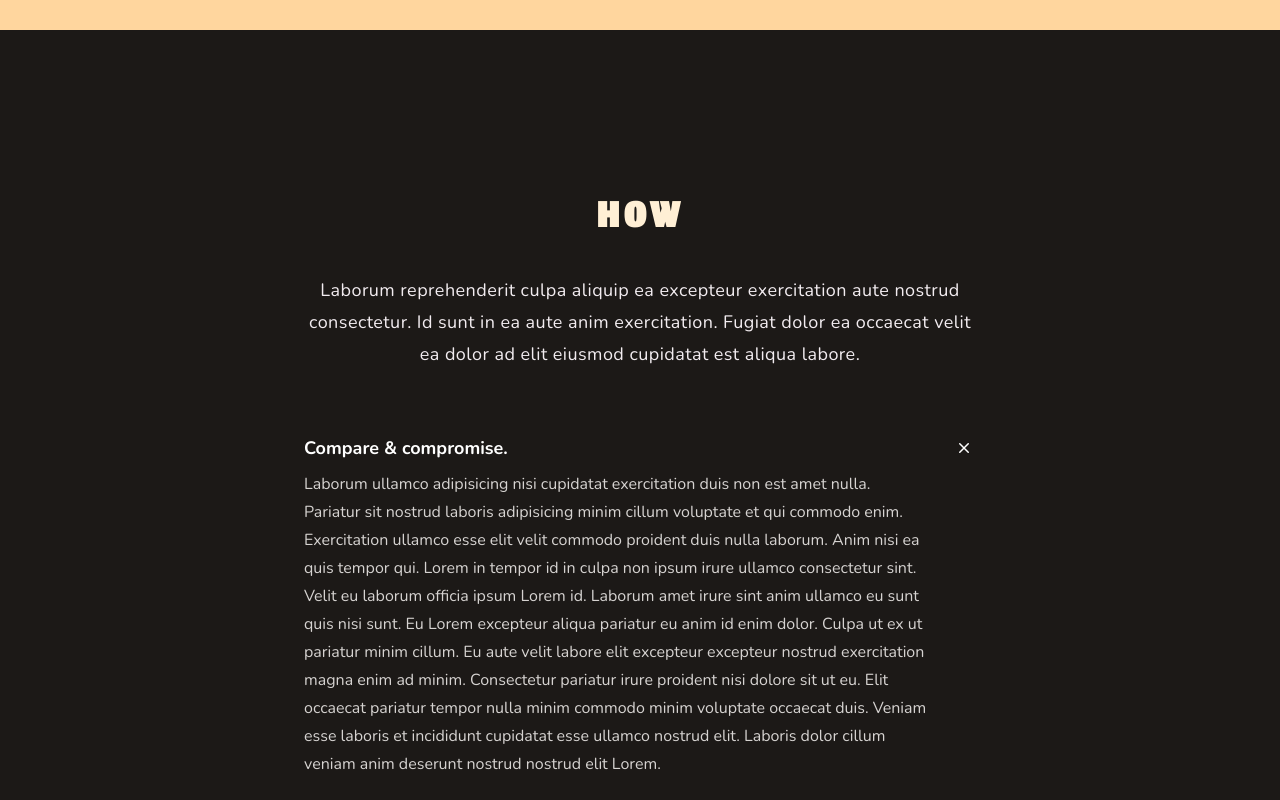
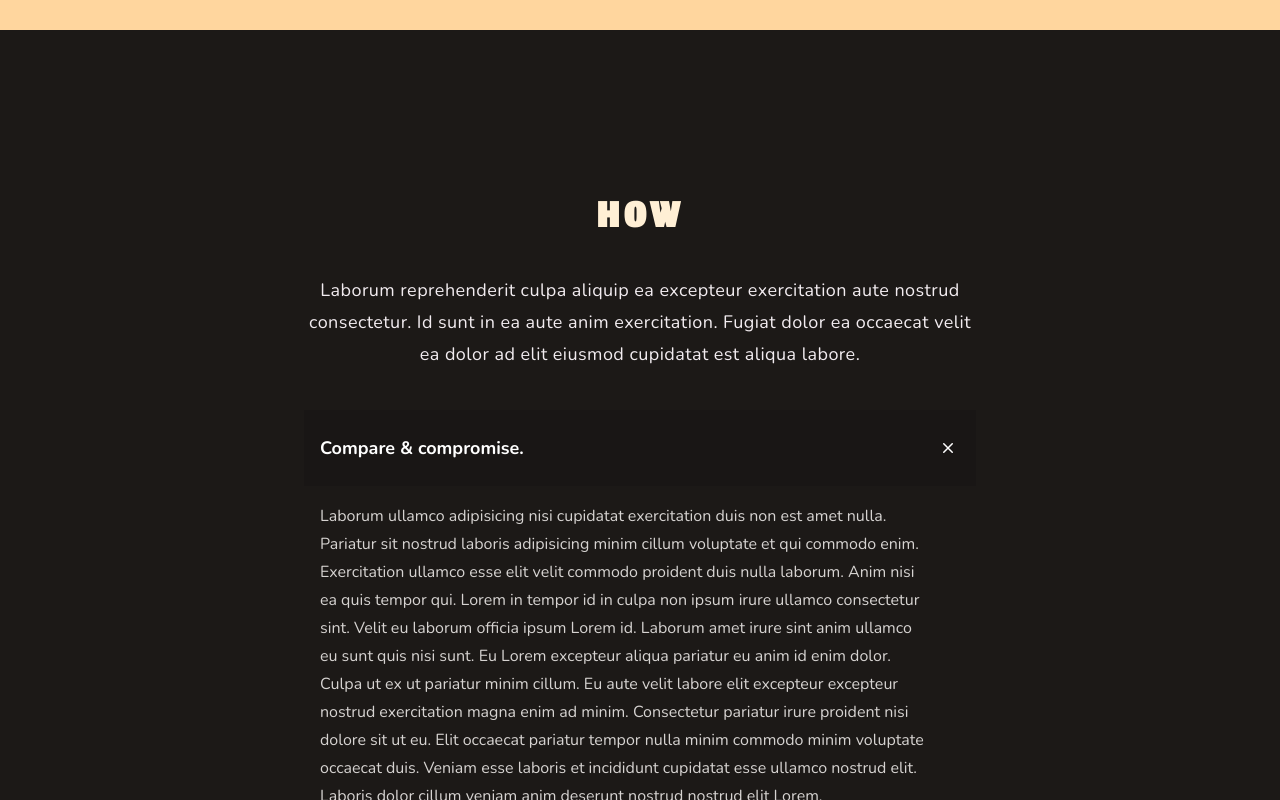
Before and after one commit to mariohamann/lean-landing-page, an Astro site: page / in a window 1280 px wide. Both pictures are taken after a click on the heading "Compare & compromise.". Shown: the part 2516-3316 px from the top of the page. Built offline with nearby package versions, Linux system fonts and the light colour scheme; Astro itself is replaced by a stand-in of ours.

Commit message:
feat: make details smoother

```diff
--- a/src/components/Detail.astro
+++ b/src/components/Detail.astro
@@ -10,7 +10,7 @@ const { title, content } = Astro.props;
 <div>
 	<details class='group'>
 		<summary
-			class='py-6 cursor-pointer list-none flex w-full items-start justify-between text-left text-white'
+			class='py-6 cursor-pointer bg-transparent transition-all hover:bg-black/20 group-open:bg-black/10 px-4 list-none flex w-full items-start justify-between text-left text-white'
 		>
 			<span class='text-lg font-bold leading-7'>{title}</span>
 			<span class='ml-6 flex h-7 items-center'>
@@ -29,7 +29,7 @@ const { title, content } = Astro.props;
 				</svg>
 			</span>
 		</summary>
-		<div class='-mt-4 pr-12 content pb-6'>
+		<div class='mt-4 pr-12 content pb-6 px-4'>
 			<p class='text-base leading-7 text-gray-300' set:html={content} />
 		</div>
 	</details>
```
